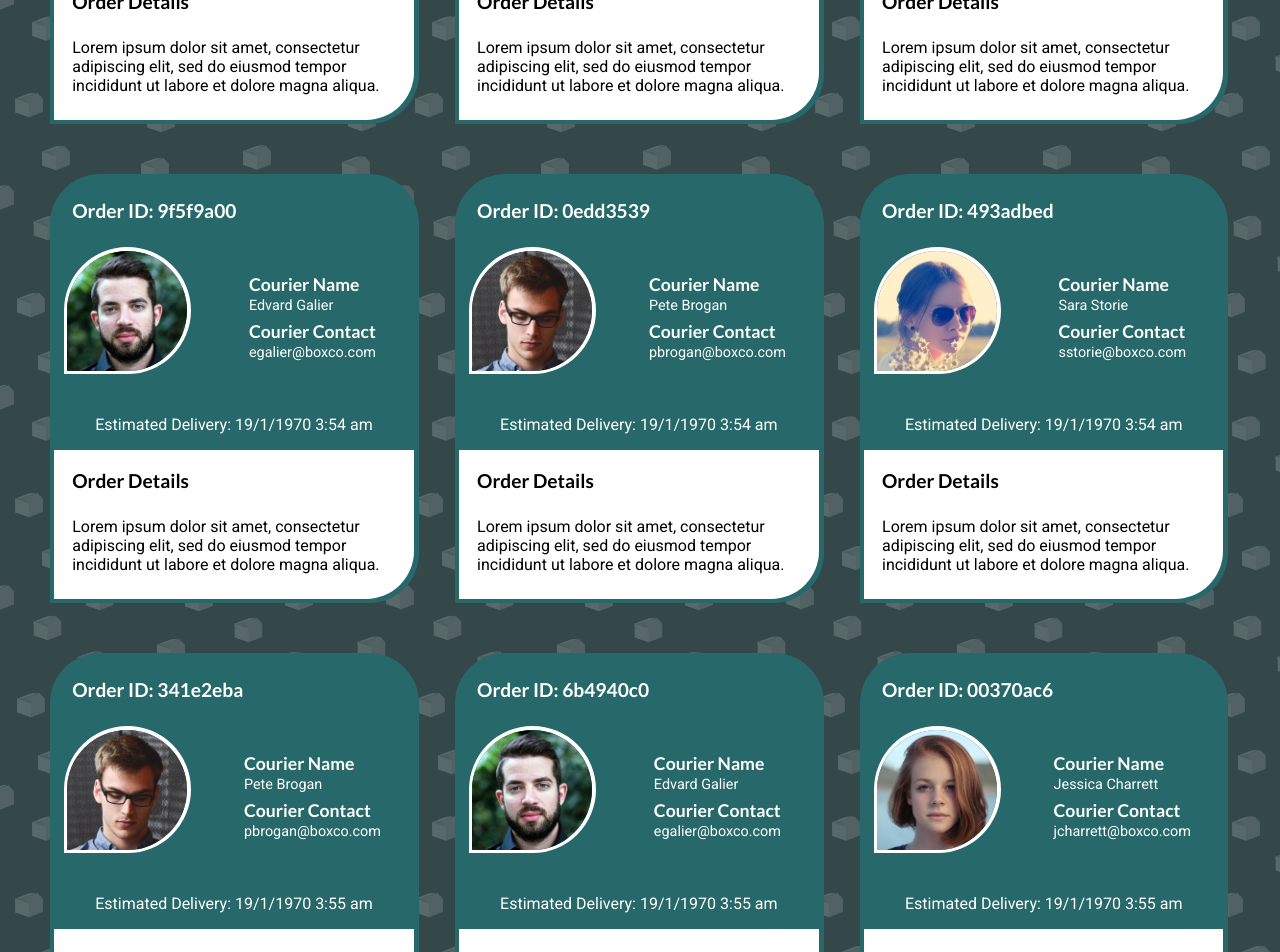
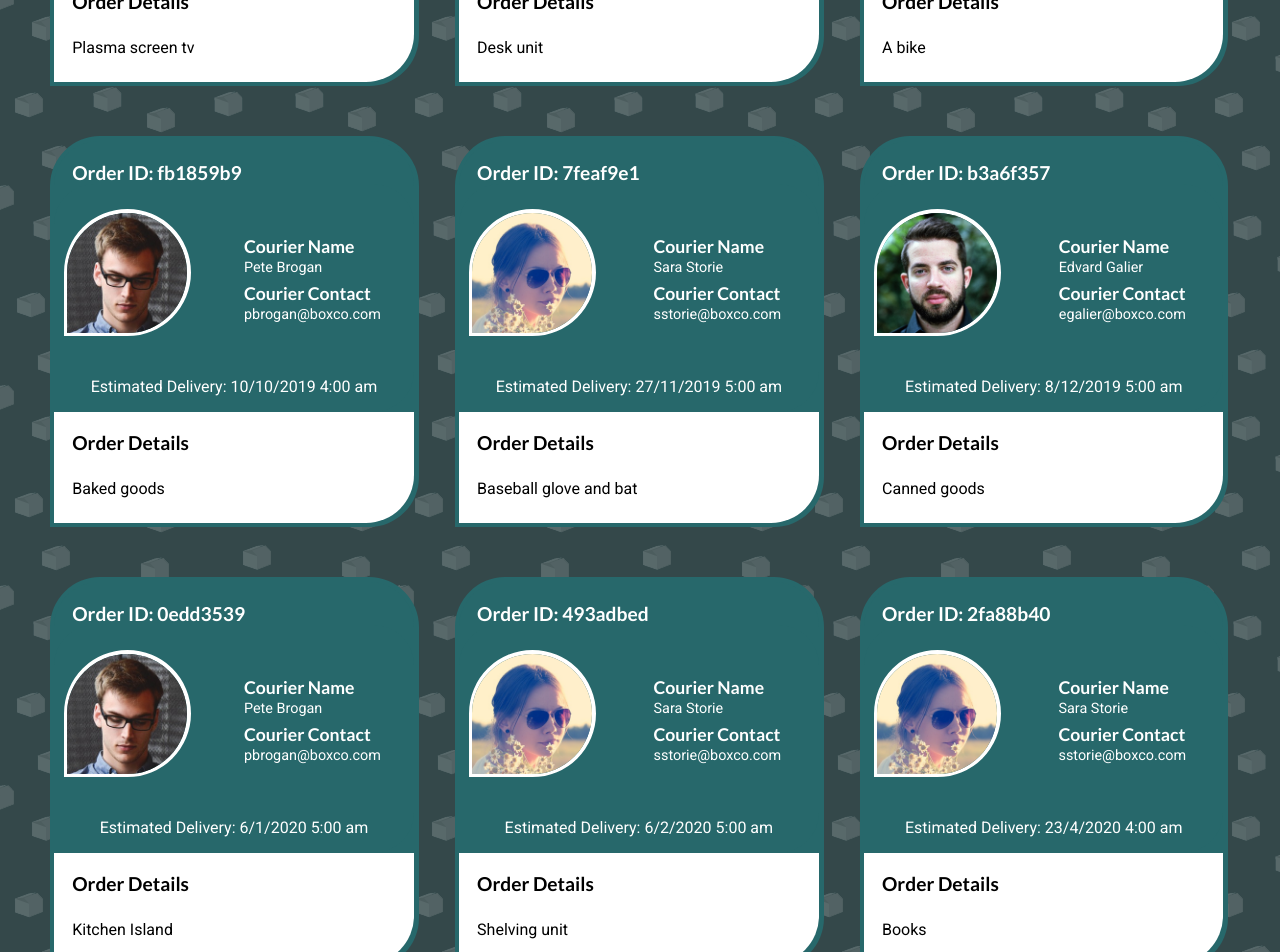
Before and after one commit to andydurette/react-order-management, a React (Create React App) app: page / in a window 1280 px wide. Shown: the part 860-1812 px from the top of the page. Built offline with nearby package versions, Linux system fonts and the light colour scheme; a web font is replaced by a local one.

Commit message:
Updated JSON data

```diff
--- a/public/json/work_orders.json
+++ b/public/json/work_orders.json
@@ -1,141 +1,141 @@
 {
   "orders": [
     {
-      "deadline": 1569673786,
-      "description": "Lorem ipsum dolor sit amet, consectetur adipiscing elit, sed do eiusmod tempor incididunt ut labore et dolore magna aliqua.",
+      "deadline": 1570680000000,
+      "description": "Baked goods",
       "id": "fb1859b9",
       "name": "Order ID: fb1859b9",
       "workerId": 1
     },
     {
-      "deadline": 1569334355,
-      "description": "Lorem ipsum dolor sit amet, consectetur adipiscing elit, sed do eiusmod tempor incididunt ut labore et dolore magna aliqua.",
+      "deadline": 1570161600000,
+      "description": "A bike",
       "id": "00370ac6",
       "name": "Order ID: 00370ac6",
       "workerId": 2
     },
     {
-      "deadline": 1569408797,
-      "description": "Lorem ipsum dolor sit amet, consectetur adipiscing elit, sed do eiusmod tempor incididunt ut labore et dolore magna aliqua.",
+      "deadline": 1555992000000,
+      "description": "Plasma screen tv",
       "id": "6a2c6d43",
       "name": "Order ID: 6a2c6d43",
       "workerId": 0
     },
     {
-      "deadline": 1569674206,
-      "description": "Lorem ipsum dolor sit amet, consectetur adipiscing elit, sed do eiusmod tempor incididunt ut labore et dolore magna aliqua.",
+      "deadline": 1589083200000,
+      "description": "Printer",
       "id": "461e6b0c",
       "name": "Order ID: 461e6b0c",
       "workerId": 2
     },
     {
-      "deadline": 1569248120,
-      "description": "Lorem ipsum dolor sit amet, consectetur adipiscing elit, sed do eiusmod tempor incididunt ut labore et dolore magna aliqua.",
+      "deadline": 1593835200000,
+      "description": "Detergent",
       "id": "9f5f9a00",
       "name": "Order ID: 9f5f9a00",
       "workerId": 4
     },
     {
-      "deadline": 1569619990,
-      "description": "Lorem ipsum dolor sit amet, consectetur adipiscing elit, sed do eiusmod tempor incididunt ut labore et dolore magna aliqua.",
+      "deadline": 1594008000000,
+      "description": "Microwave",
       "id": "d9f169c3",
       "name": "Order ID: d9f169c3",
       "workerId": 3
     },
     {
-      "deadline": 1569598123,
-      "description": "Lorem ipsum dolor sit amet, consectetur adipiscing elit, sed do eiusmod tempor incididunt ut labore et dolore magna aliqua.",
+      "deadline": 1600574400000,
+      "description": "Blender",
       "id": "9397a061",
       "name": "Order ID: 9397a061",
       "workerId": 3
     },
     {
-      "deadline": 1569317355,
-      "description": "Lorem ipsum dolor sit amet, consectetur adipiscing elit, sed do eiusmod tempor incididunt ut labore et dolore magna aliqua.",
+      "deadline": 1596340800000,
+      "description": "PC Tower",
       "id": "341e2eba",
       "name": "Order ID: 341e2eba",
       "workerId": 1
     },
     {
-      "deadline": 1569620581,
-      "description": "Lorem ipsum dolor sit amet, consectetur adipiscing elit, sed do eiusmod tempor incididunt ut labore et dolore magna aliqua.",
+      "deadline": 1596945600000,
+      "description": "Shoes",
       "id": "edf94a3f",
       "name": "Order ID: edf94a3f",
       "workerId": 3
     },
     {
-      "deadline": 1569187084,
-      "description": "Lorem ipsum dolor sit amet, consectetur adipiscing elit, sed do eiusmod tempor incididunt ut labore et dolore magna aliqua.",
+      "deadline": 1599364800000,
+      "description": "Cabinets",
       "id": "5c71bea2",
       "name": "Order ID: 5c71bea2",
       "workerId": 2
     },
     {
-      "deadline": 1569283888,
-      "description": "Lorem ipsum dolor sit amet, consectetur adipiscing elit, sed do eiusmod tempor incididunt ut labore et dolore magna aliqua.",
+      "deadline": 1580965200000,
+      "description": "Shelving unit",
       "id": "493adbed",
       "name": "Order ID: 493adbed",
       "workerId": 0
     },
     {
-      "deadline": 1569270020,
-      "description": "Lorem ipsum dolor sit amet, consectetur adipiscing elit, sed do eiusmod tempor incididunt ut labore et dolore magna aliqua.",
+      "deadline": 1578286800000,
+      "description": "Kitchen Island",
       "id": "0edd3539",
       "name": "Order ID: 0edd3539",
       "workerId": 1
     },
     {
-      "deadline": 1569391517,
-      "description": "Lorem ipsum dolor sit amet, consectetur adipiscing elit, sed do eiusmod tempor incididunt ut labore et dolore magna aliqua.",
+      "deadline": 1558756800000,
+      "description": "Desk unit",
       "id": "32860dd2",
       "name": "Order ID: 32860dd2",
       "workerId": 0
     },
     {
-      "deadline": 1569180374,
-      "description": "Lorem ipsum dolor sit amet, consectetur adipiscing elit, sed do eiusmod tempor incididunt ut labore et dolore magna aliqua.",
+      "deadline": 1574830800000,
+      "description": "Baseball glove and bat",
       "id": "7feaf9e1",
       "name": "Order ID: 7feaf9e1",
       "workerId": 0
     },
     {
-      "deadline": 1569166153,
-      "description": "Lorem ipsum dolor sit amet, consectetur adipiscing elit, sed do eiusmod tempor incididunt ut labore et dolore magna aliqua.",
+      "deadline": 1606798800000,
+      "description": "Pool supplies",
       "id": "53719f00",
       "name": "Order ID: 53719f00",
       "workerId": 0
     },
     {
-      "deadline": 1569327600,
-      "description": "Lorem ipsum dolor sit amet, consectetur adipiscing elit, sed do eiusmod tempor incididunt ut labore et dolore magna aliqua.",
+      "deadline": 1588305600000,
+      "description": "Clothes",
       "id": "6b4940c0",
       "name": "Order ID: 6b4940c0",
       "workerId": 4
     },
     {
-      "deadline": 1569594165,
-      "description": "Lorem ipsum dolor sit amet, consectetur adipiscing elit, sed do eiusmod tempor incididunt ut labore et dolore magna aliqua.",
+      "deadline": 1575781200000,
+      "description": "Canned goods",
       "id": "b3a6f357",
       "name": "Order ID: b3a6f357",
       "workerId": 4
     },
     {
-      "deadline": 1569613681,
-      "description": "Lorem ipsum dolor sit amet, consectetur adipiscing elit, sed do eiusmod tempor incididunt ut labore et dolore magna aliqua.",
+      "deadline": 1590379200000,
+      "description": "Stand Mixer",
       "id": "e73787dc",
       "name": "Order ID: e73787dc",
       "workerId": 1
     },
     {
-      "deadline": 1569582563,
-      "description": "Lorem ipsum dolor sit amet, consectetur adipiscing elit, sed do eiusmod tempor incididunt ut labore et dolore magna aliqua.",
+      "deadline": 1606971600000,
+      "description": "Glassware",
       "id": "4ba04fa7",
       "name": "Order ID: 4ba04fa7",
       "workerId": 1
     },
     {
-      "deadline": 1569372838,
-      "description": "Lorem ipsum dolor sit amet, consectetur adipiscing elit, sed do eiusmod tempor incididunt ut labore et dolore magna aliqua.",
+      "deadline": 1587614400000,
+      "description": "Books",
       "id": "2fa88b40",
       "name": "Order ID: 2fa88b40",
       "workerId": 0
--- a/src/App.css
+++ b/src/App.css
@@ -171,10 +171,8 @@ white-space: nowrap;
 .orderInfo{
   background-color:white;
   border-bottom-right-radius: 48px;
+  height:100%;
 }
-
-
-
 
 .employeeInfo div{
   display:flex;
```
